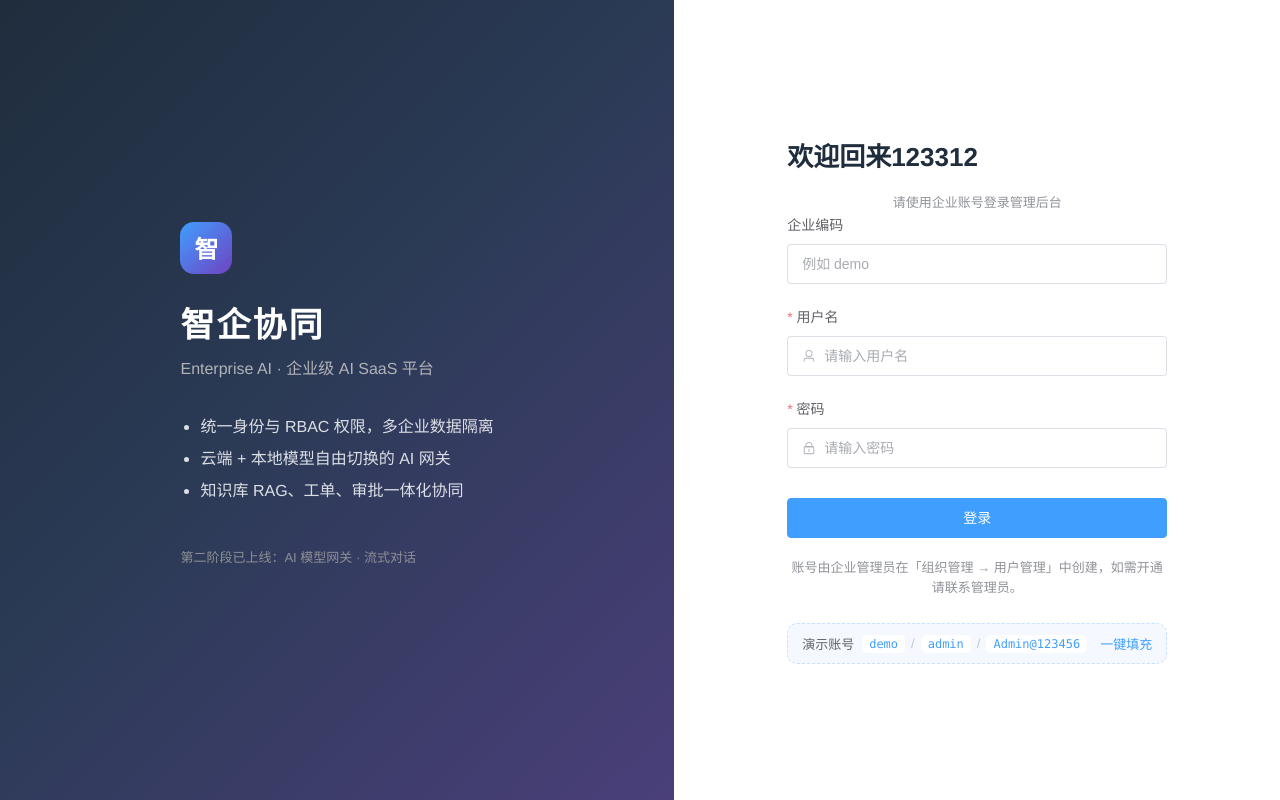
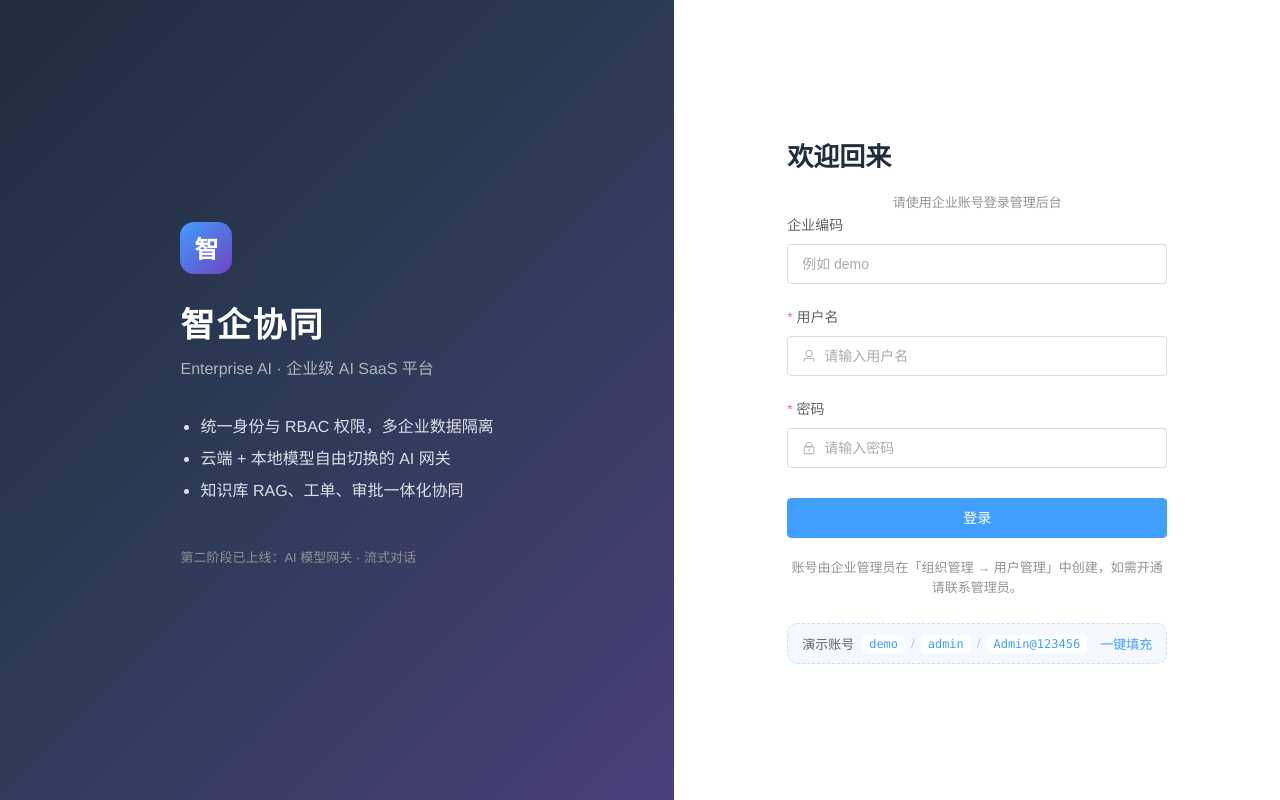
Before and after one commit to l05ty21/Enterprise-AI, a Vue app in the folder frontend/: page /login in a window 1280 px wide. Built offline with nearby package versions, Linux system fonts and the light colour scheme; no server answers.

Commit message:
去掉多余标题

```diff
--- a/frontend/src/views/LoginView.vue
+++ b/frontend/src/views/LoginView.vue
@@ -87,7 +87,7 @@ async function handleSubmit(): Promise<void> {
 
     <section class="login-panel">
       <div class="login-card">
-        <h2>欢迎回来123312</h2>
+        <h2>欢迎回来</h2>
         <p class="login-tip">请使用企业账号登录管理后台</p>
 
         <el-form
```
